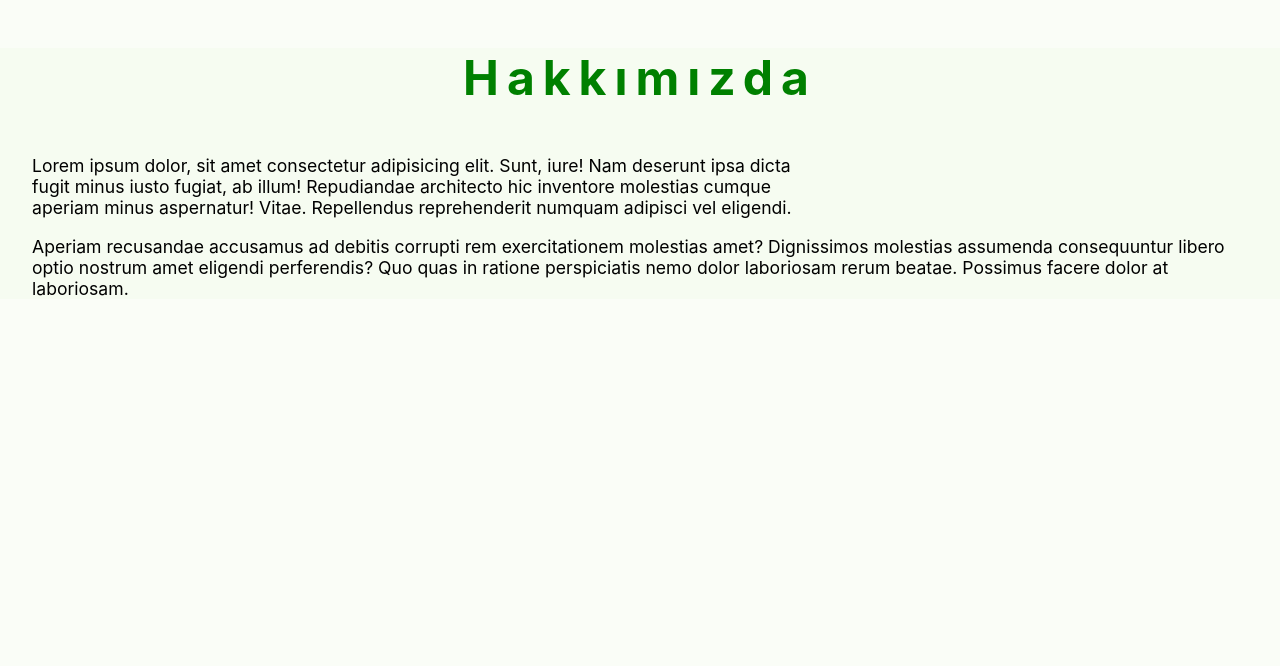
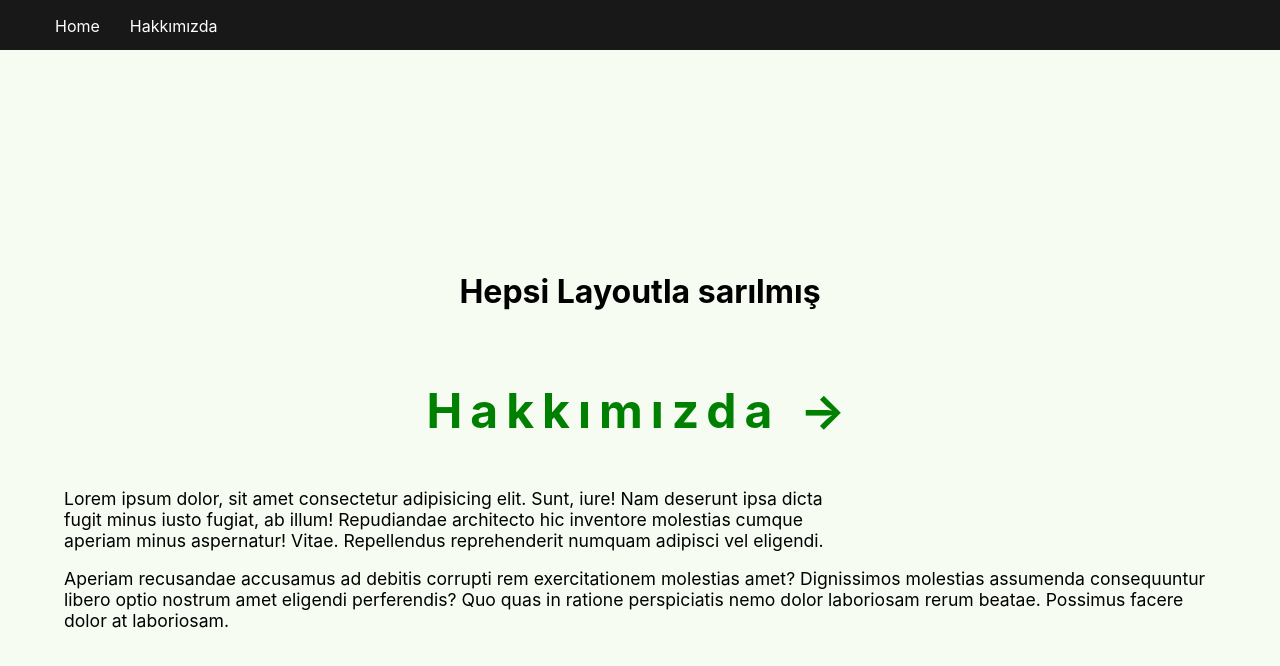
Before and after one commit to gohugotr/next-ogreniyorum, a Next.js app: page /hakkimizda in a window 1280 px wide. Shown: the top 666 px of the page. Built offline with nearby package versions, Linux system fonts and the light colour scheme.

Commit message:
Layout componenti oluşturuldu

```diff
--- /dev/null
+++ b/components/Layout.js
@@ -0,0 +1,16 @@
+import React from 'react'
+import styles from '../styles/Layout.module.css'
+
+const Layout = ({children}) => {
+  return (
+    <div className={styles.container}>
+        <main className={styles.main}>
+            <h1>Hepsi Layoutla sarılmış</h1>
+            {children}
+        </main>
+
+    </div>
+  )
+}
+
+export default Layout
--- /dev/null
+++ b/components/Nav.js
@@ -0,0 +1,52 @@
+import React from 'react'
+import Link from 'next/link'
+
+const Nav = () => {
+  return (
+    <nav>
+      <ul>
+        <li>
+          <Link href='/'>
+            <a className=''>Home</a>
+          </Link>
+        </li>
+        <li>
+          <Link href='hakkimizda'>
+            <a className=''>Hakkımızda</a>
+          </Link>
+        </li>
+      </ul>
+      <style jsx>{`
+        nav {
+          display: flex;
+          justify-content: flex-start;
+          align-center: center;
+          height: 50px;
+          background: #181818;
+          color: #fff;
+        }
+        nav ul {
+          display: flex;
+          justify-content: center;
+          align-center: center;
+          list-style: none;
+          pointer: cursor;
+        }
+        nav ul li a {
+          margin: 5px 15px;
+        }
+        nav ul li a:hover {
+          color: #08f26e;
+        }
+        @media (max-width: 600px) {
+          nav {
+            width: 100%;
+            flex-direction: column;
+          }
+        }
+      `}</style>
+    </nav>
+  )
+}
+
+export default Nav
--- a/pages/_app.js
+++ b/pages/_app.js
@@ -1,7 +1,16 @@
 import '../styles/globals.css'
+import Layout from '../components/Layout'
+import Nav from '../components/Nav'
 
 function MyApp({ Component, pageProps }) {
-  return <Component {...pageProps} />
+  return (
+    <>
+      <Nav />
+      <Layout>
+        <Component {...pageProps} />
+      </Layout>
+    </>
+  )
 }
 
 export default MyApp
--- a/pages/hakkimizda.js
+++ b/pages/hakkimizda.js
@@ -12,7 +12,7 @@ const Hakkimizda = () => {
       </Head>
 
       <div className={styles.container}>
-        <h3 className='yesil'>Hakkımızda</h3>
+        <h3 className='yesil'>Hakkımızda &rarr;</h3>
         <p className={styles.grid}>
           Lorem ipsum dolor, sit amet consectetur adipisicing elit. Sunt, iure! Nam deserunt ipsa
           dicta fugit minus iusto fugiat, ab illum! Repudiandae architecto hic inventore molestias
@@ -34,7 +34,7 @@ const Hakkimizda = () => {
           h3 {
             text-align: center;
             font-size: 3rem;
-            letter-spacing:0.5rem;
+            letter-spacing: 0.5rem;
           }
           .yesil {
             color: green;
--- a/styles/Home.module.css
+++ b/styles/Home.module.css
@@ -1,16 +1,6 @@
-.container {
-  padding: 0 2rem;
-}
 
-.main {
-  min-height: 100vh;
-  padding: 4rem 0;
-  flex: 1;
-  display: flex;
-  flex-direction: column;
-  justify-content: center;
-  align-items: center;
-}
+
+
 
 .footer {
   display: flex;
--- /dev/null
+++ b/styles/Layout.module.css
@@ -0,0 +1,12 @@
+.container {
+  padding: 0 2rem;
+}
+.main {
+  min-height: 100vh;
+  padding: 4rem 0;
+  flex: 1;
+  display: flex;
+  flex-direction: column;
+  justify-content: center;
+  align-items: center;
+}
```
Also changed, not shown: pages/index.js (+3 -54 lines), 1 other file (tests, documents, lock files or other folders).
